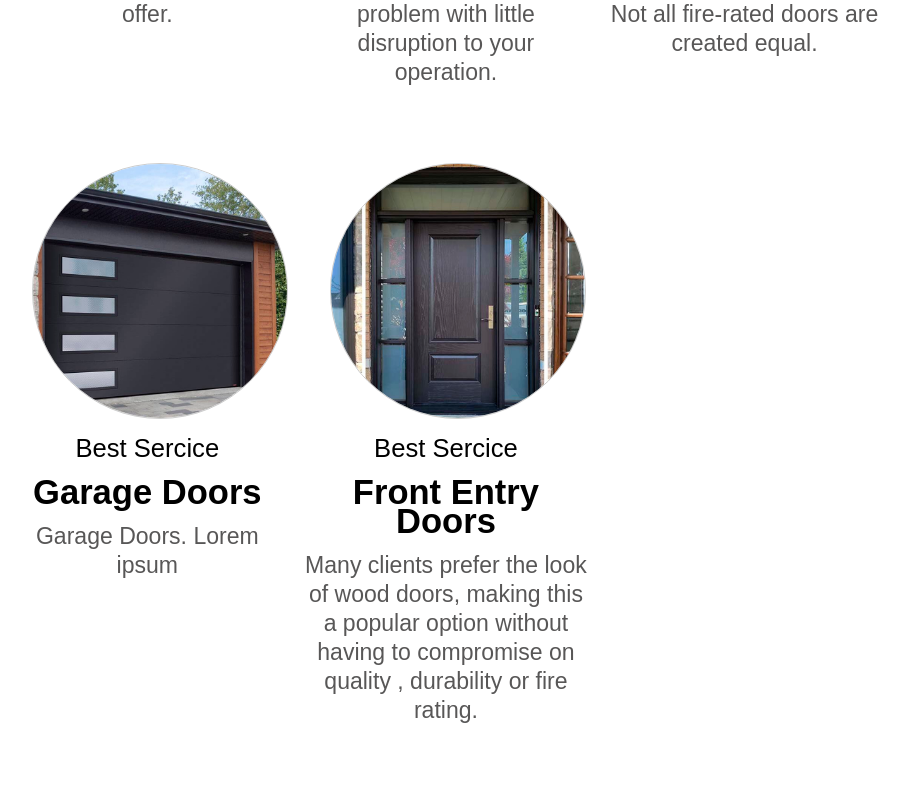
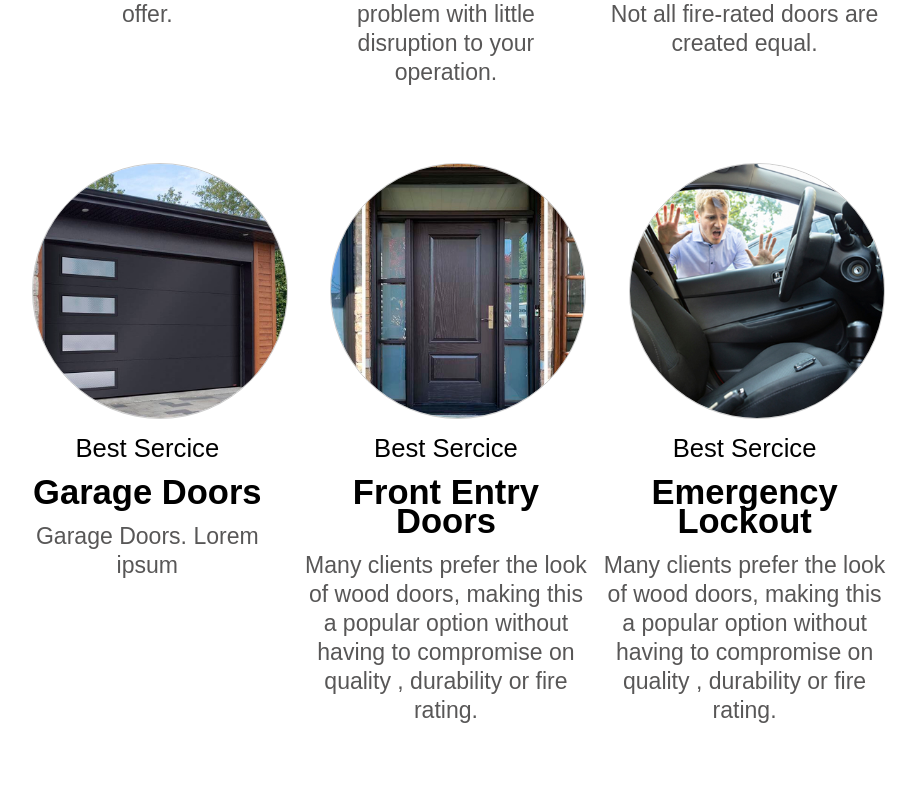
Before and after one commit to Gtadoorsolution/gtadoorsolution, a Next.js app: page / in a window 1280 px wide. Shown: the part 1604-2400 px from the top of the page, without its empty margins (194-1110 px from the left). Built offline with nearby package versions, Linux system fonts and the light colour scheme.

Commit message:
Add servise emergency Lockout

```diff
--- a/src/components/ServiceTemplate.tsx
+++ b/src/components/ServiceTemplate.tsx
@@ -24,7 +24,7 @@ const ServiceTemplate: React.FC<ServiceTemplateProps> = ({ title, description, i
                 />
             </Head>
             <div className={styles.wrapper}>
-                <div className={styles.imageWrapper}>
+                {/* <div className={styles.imageWrapper}>
                     <Image
                         src={image || '/default-ui.webp'}
                         alt={title || 'alt'}
@@ -39,7 +39,7 @@ const ServiceTemplate: React.FC<ServiceTemplateProps> = ({ title, description, i
                         priority
                         loading='eager'
                     />
-                </div>
+                </div> */}
                 <h1 className={styles.title}>{title}</h1>
                 <p className={styles.description}>{description}</p>
                 <h2  className={styles.title}>Lorem ipsum dolor sit</h2>
--- a/src/data/servicesList.js
+++ b/src/data/servicesList.js
@@ -47,6 +47,12 @@ const servicesList = [
         link: "/services/fire-rated-wood-doors/",
         image: "/services/Front Entry Doors.jpg"
     },
+    {
+        title: "Emergency Lockout",
+        description: "Many clients prefer the look of wood doors, making this a popular option without having to compromise on quality , durability or fire rating.",
+        link: "/services/fire-rated-wood-doors/",
+        image: "/services/Emergency Lockout.jpg"
+    },
 ]
 
 export default servicesList
```
Also changed, not shown: src/pages/services/emergency-lockout.tsx (added, +11 -0 lines), public/services/Emergency Lockout.jpg (added).
